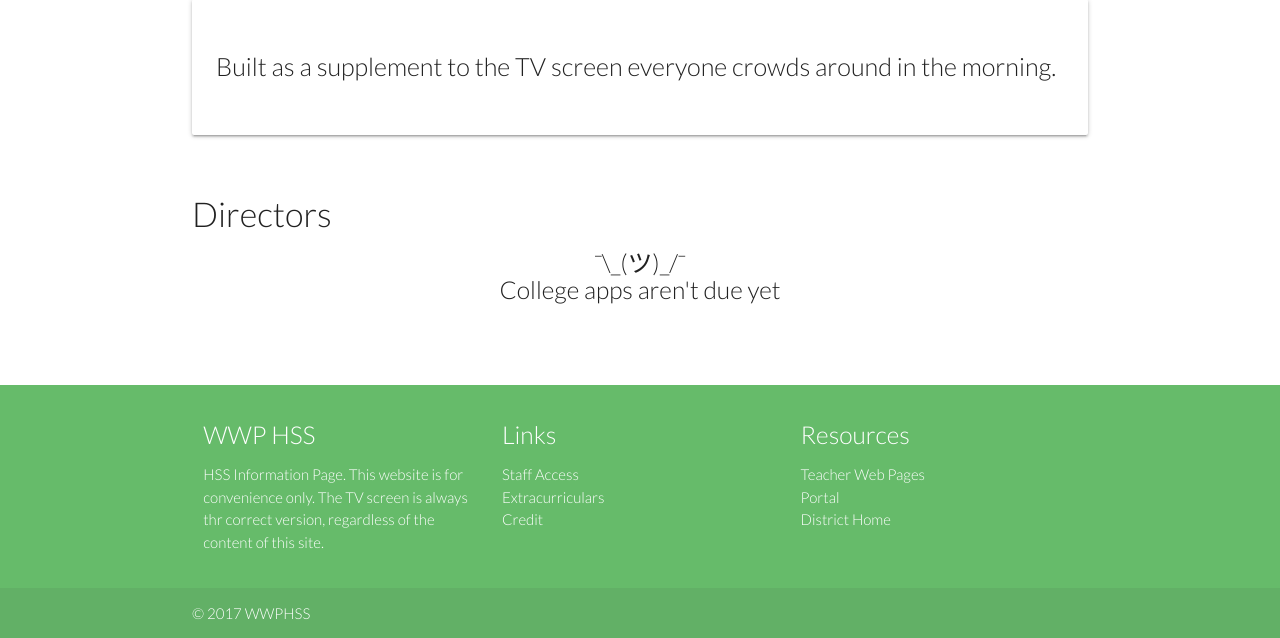
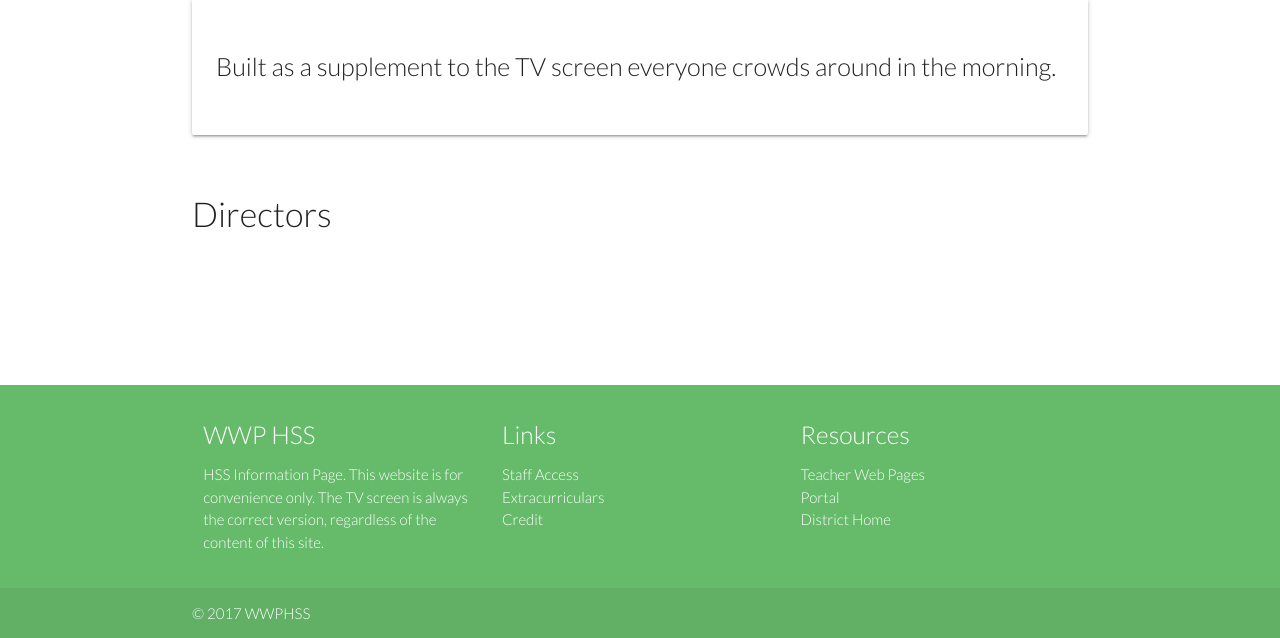
Before and after one commit to rsha256/WWPHSSinfo, a Django app: page /credits/ in a window 1280 px wide. Shown: the part 162-800 px from the top of the page. Run offline with Django 3.2, Linux system fonts and the light colour scheme; some libraries are stand-ins or nearby versions.

Commit message:
fix texts to make page appropriate
I done this so it is fine when we are in the meeting

```diff
--- a/templates/base.html
+++ b/templates/base.html
@@ -77,7 +77,7 @@
                 <h5 class="white-text">WWP HSS</h5>
                 <p class="white-text text-lighten-4">
                     HSS Information Page. This website is for convenience only.
-                    The TV screen is always thr correct version, regardless of the content of this site.
+                    The TV screen is always the correct version, regardless of the content of this site.
                 </p>
             </div>
             <div class="col s4">
--- a/templates/credits.html
+++ b/templates/credits.html
@@ -15,8 +15,8 @@
 
     <h4>Directors</h4>
 
-
-    <h5 class="center">&#175;&#92;&#95;&#40;&#12484;&#41;&#95;&#47;&#175;<br> College apps aren't due yet</h5>
+    <!-- This h5 is where you put in credit names-->
+    <h5 class="center"><br></h5>
 
 
     <!-- template
```
